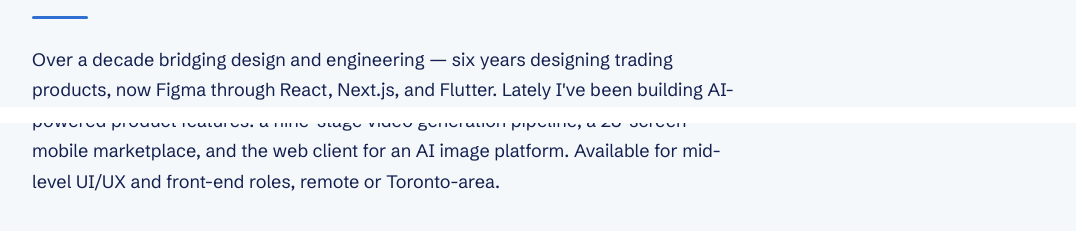
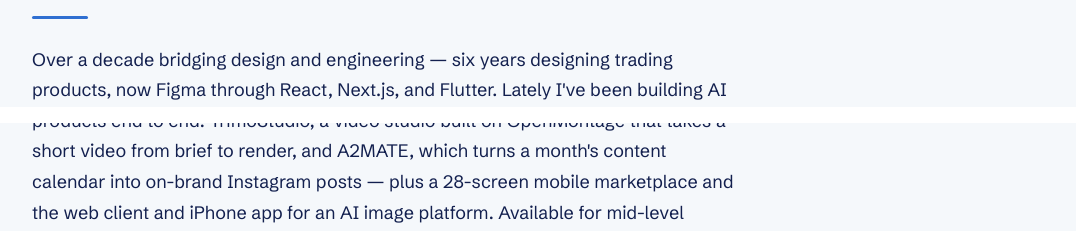
Before and after one commit to theJavadhp/portfolio, a plain HTML site: page index.html in a window 1280 px wide. Shown: the part 677-908 px from the top of the page, without its empty margins (102-1178 px from the left). Drawn offline with Linux system fonts and the light colour scheme.

Commit message:
Lead the intro with TrimoStudio and A2MATE
Co-Authored-By: Claude Opus 5.5 <noreply@anthropic.com>

```diff
--- a/index.html
+++ b/index.html
@@ -527,7 +527,7 @@
   <div class="intro">
     <h2 id="intro-title" class="display">Let's work together<span class="stop">.</span></h2>
     <div class="rule" aria-hidden="true"></div>
-    <p>Over a decade bridging design and engineering — six years designing trading products, now Figma through React, Next.js, and Flutter. Lately I've been building AI-powered product features: a nine-stage video generation pipeline, a 28-screen mobile marketplace, and the web client for an AI image platform. Available for mid-level UI/UX and front-end roles, remote or Toronto-area.</p>
+    <p>Over a decade bridging design and engineering — six years designing trading products, now Figma through React, Next.js, and Flutter. Lately I've been building AI products end to end: TrimoStudio, a video studio built on OpenMontage that takes a short video from brief to render, and A2MATE, which turns a month's content calendar into on-brand Instagram posts — plus a 28-screen mobile marketplace and the web client and iPhone app for an AI image platform. Available for mid-level UI/UX and front-end roles, remote or Toronto-area.</p>
     <div class="cta">
       <a class="btn solid" href="mailto:javadhp@outlook.com"><span>Get in touch</span></a>
       <a class="btn" href="01_Resume_Javad_Hakimpanah_ATS.pdf" target="_blank" rel="noopener"><span>Download résumé</span></a>
```
